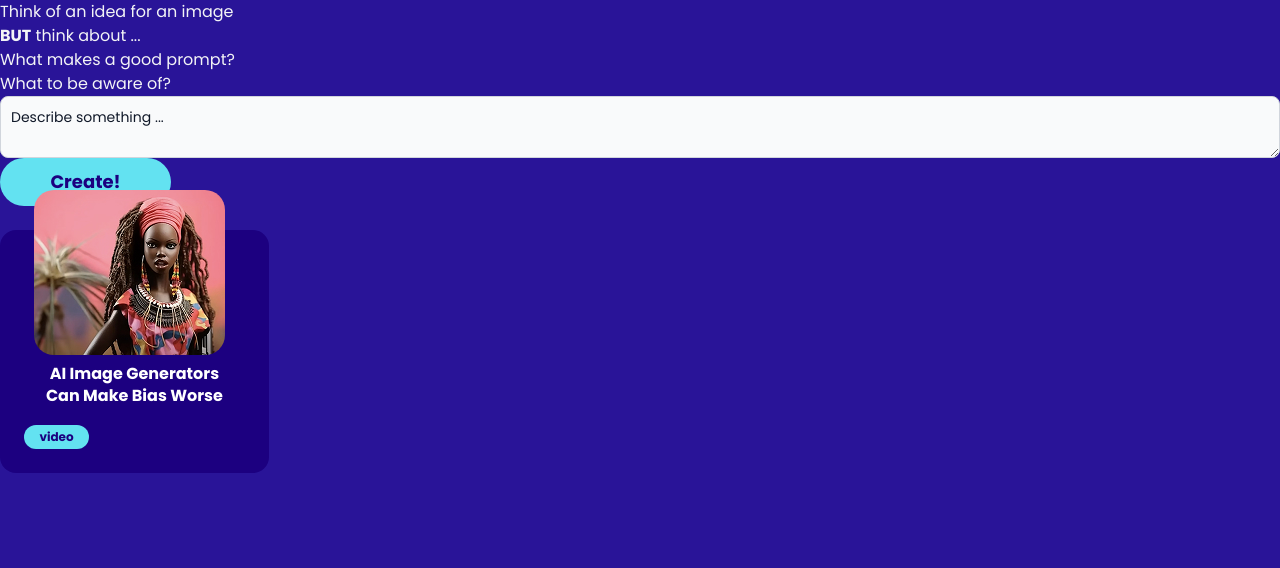
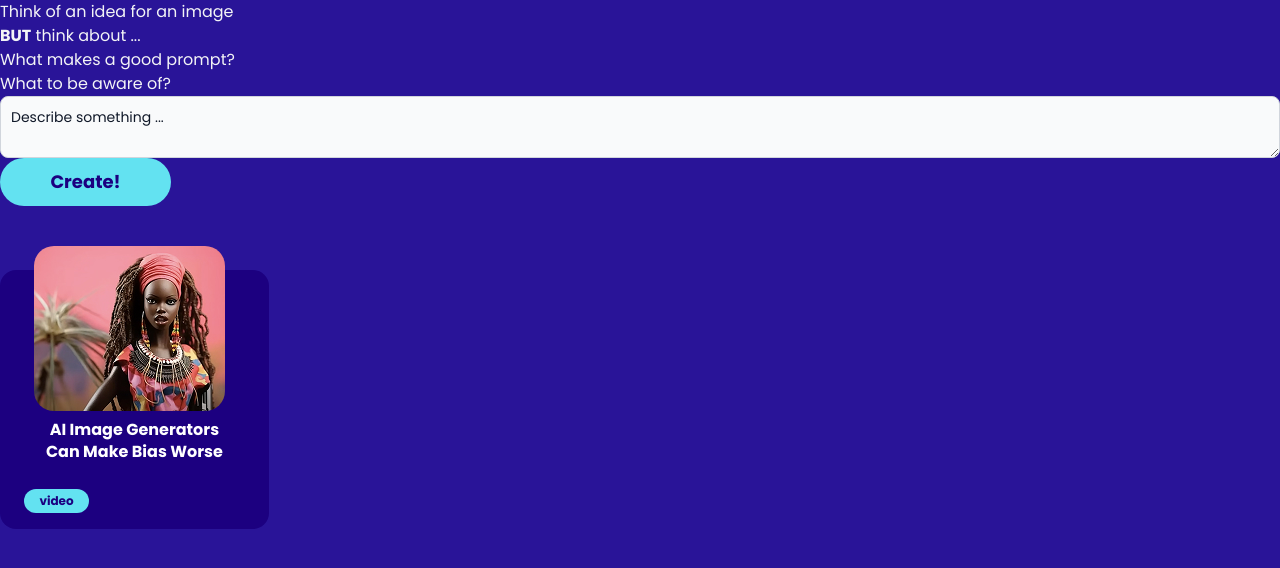
Before and after one commit to neontribe/think-ai, a Next.js app: page /process/query in a window 1280 px wide. Shown: the top 568 px of the page. Built offline with nearby package versions, Linux system fonts and the light colour scheme.

Commit message:
Fix: prevent LearnBox from overlaping other elements

```diff
--- a/src/app/components/LearnBox.jsx
+++ b/src/app/components/LearnBox.jsx
@@ -8,7 +8,7 @@ const LearnBox = ({ src, alt, buttonText, buttonLink, caption, link}) => {
     return (
         <div className='relative flex flex-col items-center bg-[#1C0080] rounded-2xl'>
             {/* Image componenet positions at the top with slight overflow */}
-            <div className='relative item-center mt-[-40px]'>
+            <div className='relative item-center -top-6'>
                 <CustomImage
                  src={src}
                  alt={alt}
@@ -21,7 +21,7 @@ const LearnBox = ({ src, alt, buttonText, buttonLink, caption, link}) => {
             </div>
 
             {/* Button componenet alignes to left */}
-            <div className='mt-4 mb-6 pl-6 self-start w-[16rem] md:w-[16.8rem]'>
+            <div className='mb-4 pl-6 self-start w-[16rem] md:w-[16.8rem]'>
                 <OffsiteLinkButton text={buttonText} href={buttonLink}  variant='learnMore'>
                     {buttonText}
                 </OffsiteLinkButton>
--- a/src/app/process/query/page.jsx
+++ b/src/app/process/query/page.jsx
@@ -28,7 +28,7 @@ export default function Query() {
       Create!
     </button>
     {/* CustomImage componenet */}
-    <div className='relative flex gap-4 mt-6'>
+    <div className='relative flex gap-4 mt-16'>
     <LearnBox
     src={DollImage}
     alt="Doll image"
```
